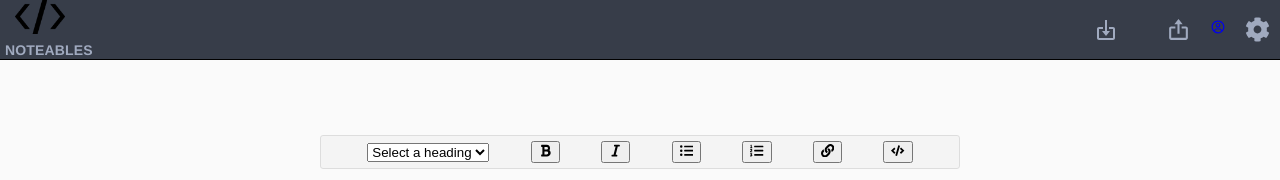
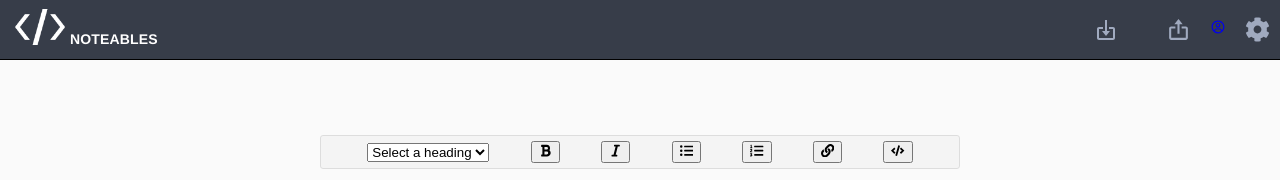
Before and after one commit to 2011-libra/notables, a React app: page / in a window 1280 px wide. Shown: the top 180 px of the page. Built offline with nearby package versions, Linux system fonts and the light colour scheme.

Commit message:
T2-FE: Changed logo and name color to white

```diff
--- a/app/components/navbar/nav.css
+++ b/app/components/navbar/nav.css
@@ -3,6 +3,7 @@
 } */
 .header_container {
   margin: -500px;
+  display: flex;
 }
 
 .header {
@@ -31,14 +32,16 @@
   align-items: center;
   color: white;
   margin-left: 15px;
+  filter: invert(100);
 }
 .header-name {
   font-family: source sans pro, helvetica neue, Helvetica, Arial, sans-serif;
   font-feature-settings: 'dlig' 1, 'liga' 1, 'lnum' 1, 'kern' 1;
-  font-style: normal;
+  font-style: bold;
   font-weight: 600;
   margin-left: 5px;
-  color: #a0aabf;
+  margin-top: 20px;
+  color: white;
 }
 
 .header-option > svg {
```
